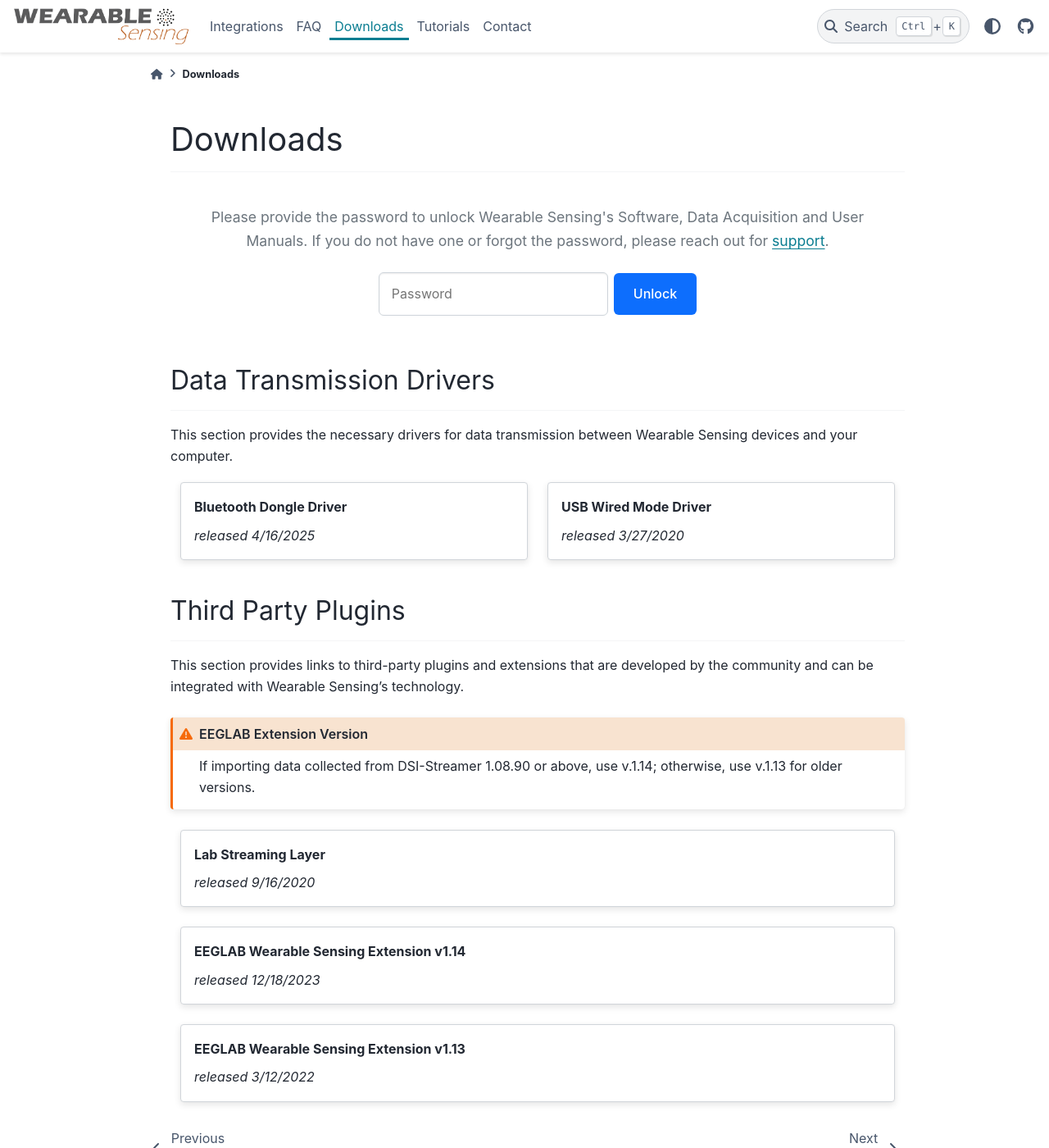
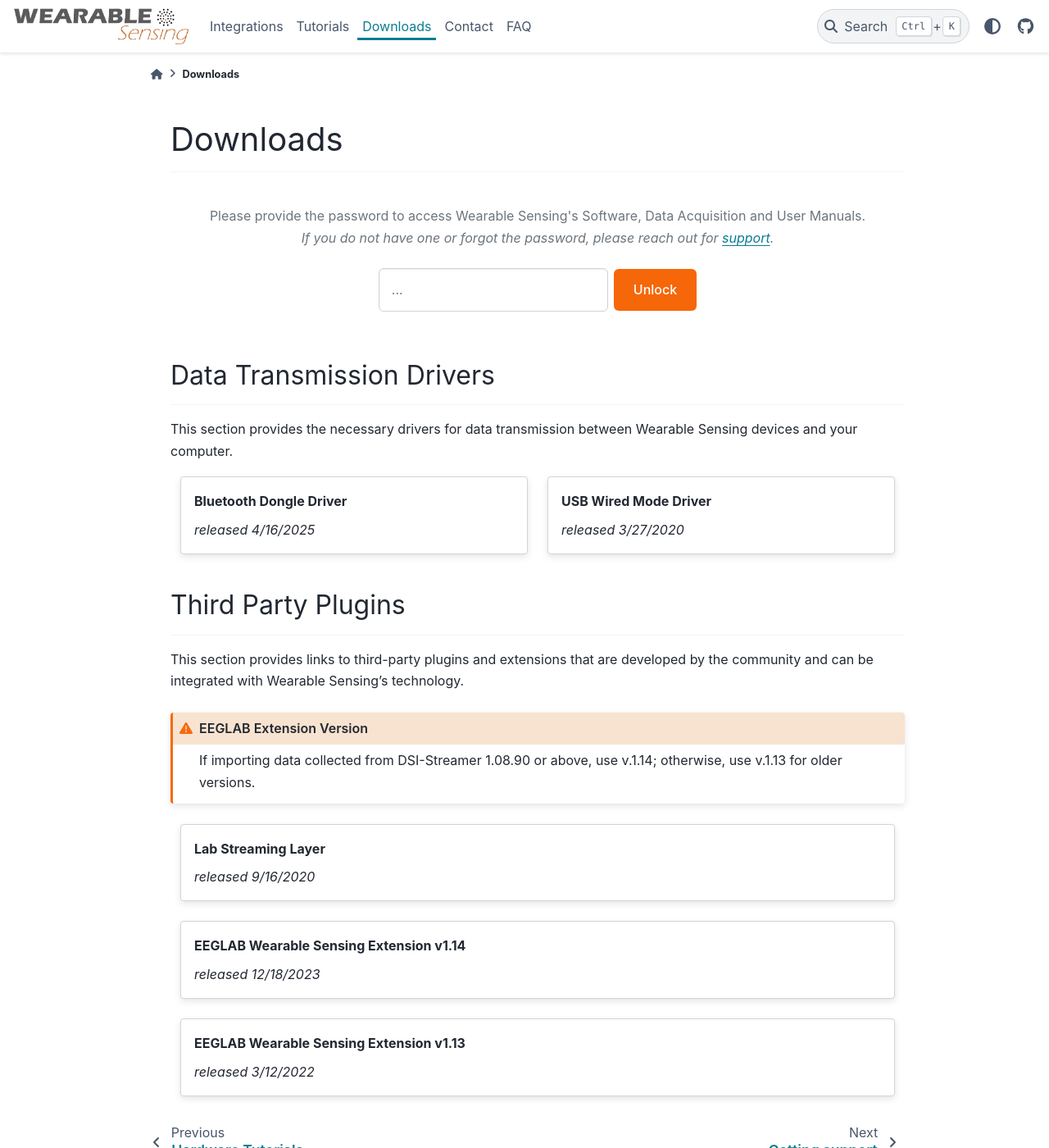
Before and after one commit to WearableSensing/wiki, a Sphinx documentation site: the page built from docs/help/downloads/index.md, in a window 1280 px wide and 1400 px high. Shown: the whole window at 82% size. Built offline with Sphinx 7.4.7 and the PyData theme 0.15.4, drawn with Linux system fonts in a browser that asks for light colours; some of the changed text lies outside the part shown.

Commit message:
Fix styling on downloads page, reorder content on navbar

```diff
--- a/docs/_static/css/password.css
+++ b/docs/_static/css/password.css
@@ -16,7 +16,7 @@
 
 /* Style for the descriptive paragraph */
 #password-gate-container p {
-    font-size: 1.1em;
+    font-size: 1em;
     color: #6c757d;
     margin-bottom: 24px;
 }
@@ -42,7 +42,7 @@
     font-size: 1em;
     font-weight: 500;
     color: white;
-    background-color: #0d6efd;
+    background-color: #f56709;
     border: none;
     border-radius: 6px;
     cursor: pointer;
@@ -50,7 +50,7 @@
 }
 
 #password-gate-container button:hover {
-    background-color: #0b5ed7;
+    background-color: #fd6d0d;
 }
 
 #protected-content {
--- a/docs/help/downloads/index.md
+++ b/docs/help/downloads/index.md
@@ -3,10 +3,12 @@
 
 <div id="password-gate-container">
   <p>
-  Please provide the password to unlock Wearable Sensing's Software, Data Acquisition and User Manuals. If you do not have one or forgot the password, please reach out for <a href="../index.html">support</a>.
+  Please provide the password to access Wearable Sensing's Software, Data Acquisition and User Manuals.
+  </br>
+  <i>If you do not have one or forgot the password, please reach out for <a href="../index.html">support</a>.</i>
   </p>
   <div class="input-group">
-    <input type="password" id="password-input" placeholder="Password">
+    <input type="password" id="password-input" placeholder="...">
     <button onclick="checkPassword()">Unlock</button>
   </div>
   <p id="error-message" style="color:red; height: 1em;"> </p>
```
Also changed, not shown: docs/examples/index.md (+2 -2 lines), docs/index.md (+3 -3 lines).
